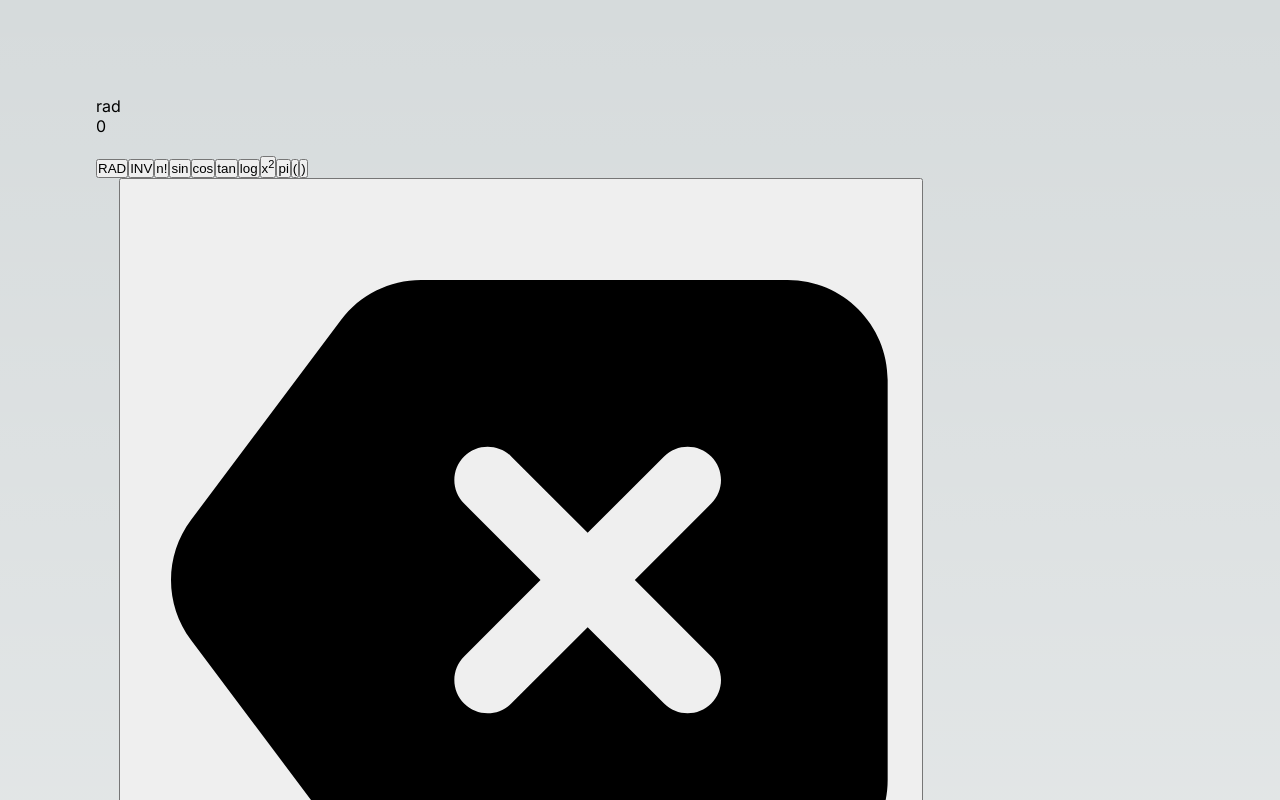
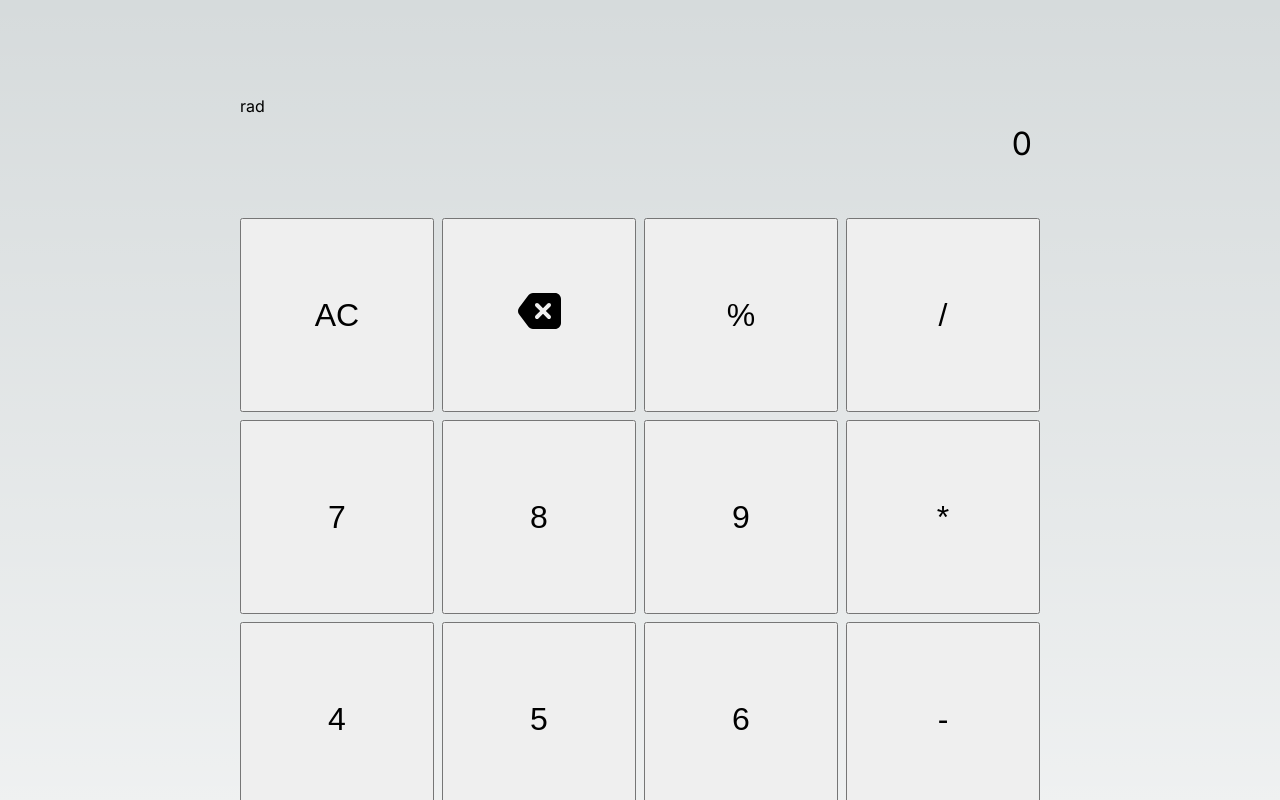
Before and after one commit to hemansh8/scientific-calculator, a Next.js app: page / in a window 1280 px wide. Shown: the top 800 px of the page. Built offline with nearby package versions, Linux system fonts and the light colour scheme.

Commit message:
Added special operators toggle and basic design

```diff
--- a/src/components/calculator.js
+++ b/src/components/calculator.js
@@ -9,6 +9,7 @@ export default function Calculator() {
     const [outputVisibility, setOutputVisibility] = useState("hide");
     const [resultFocus, setResultFocus] = useState(false);
     const [defaultOperators, setDefaultOperators] = useState(true);
+    const [collapsed, setCollapsed] = useState(true);
 
     // Default mode is "rad"
     const [mode, setMode] = useState("rad");
@@ -46,6 +47,10 @@ export default function Calculator() {
 
     function changeAngle() {
         setMode(mode === "rad" ? "deg" : "rad");
+    }
+
+    function toggleSpecial() {
+        setCollapsed(prevCollapsed => !prevCollapsed);
     }
 
     function calculate(num) {
@@ -129,6 +134,10 @@ export default function Calculator() {
             case "angle":
                 changeAngle();
                 break;
+            case "resize-up":
+            case "resize-down":
+                toggleSpecial();
+                break;
             default:
                 calculate(input);
                 break;
@@ -140,12 +149,12 @@ export default function Calculator() {
             <p className="mode">
                 {mode}
             </p>
-            <div className="screen" mode={resultFocus}>
+            <div className="screen" data-mode={resultFocus}>
                 <div className="input">{expression}</div>
                 <div className="output" show={outputVisibility}>{screenVal}</div>
             </div>
             <div className="body">
-                <div className="special">
+                <div className="special" data-visible={!collapsed}>
                     { special.map(
                         (input) => {
                             const value = input.action === true ? input.id : input.action === false ? input.expression : input.content;
@@ -161,8 +170,9 @@ export default function Calculator() {
                     { regular.map(
                         (input) => {
                             const value = input.action === true ? input.id : input.action === false ? input.expression : input.content;
+                            const visibility = input.visible ? input.visible === "default" ? collapsed : !collapsed : null;
                             return (
-                                <Button key={input.id} handler={() => checkInput(value)}>{input.content}</Button>
+                                <Button key={input.id} handler={() => checkInput(value)} visibility={visibility}>{input.content}</Button>
                             )
                         }
                     )}
--- a/src/styles/globals.css
+++ b/src/styles/globals.css
@@ -107,6 +107,21 @@ a {
 }
 
 
+.calculator {
+  width: 100%;
+  max-width: 50rem;
+  font-size: 2rem;
+}
+
+.mode {
+  font-size: 1rem;
+}
+
+.screen {
+  padding: 0.5rem;
+  text-align: right;
+}
+
 .output {
   visibility: hidden;
 }
@@ -115,6 +130,50 @@ a {
   visibility: visible;
 }
 
+.special {
+  display: grid;
+  grid-template-columns: repeat(6, 1fr);
+  gap: 0.5rem;
+}
+
+.special[data-visible="false"] {
+  display: none;
+}
+
+.special button {
+  font-size: 1.25rem;
+  aspect-ratio: 1.5;
+  background-color: #333;
+  border: none;
+  border-radius: 2px;
+}
+
+.special button:hover {
+  background-color: #444;
+}
+
 .special button[data-visible="false"] {
   display: none;
 }
+
+.calculator .body .regular {
+  display: grid;
+  grid-template-columns: repeat(4, 1fr);
+  gap: 0.5rem;
+  justify-content:center;
+  margin-top: 0.5rem;
+}
+
+.calculator .body .regular button {
+  aspect-ratio: 1;
+  font-size: 2rem;
+}
+
+.calculator .body .regular button[data-visible="false"] {
+  display: none;
+}
+
+.calculator img {
+  max-height: 3rem;
+  max-width: 3rem;
+}
```
Also changed, not shown: src/lib/numpad.js.
